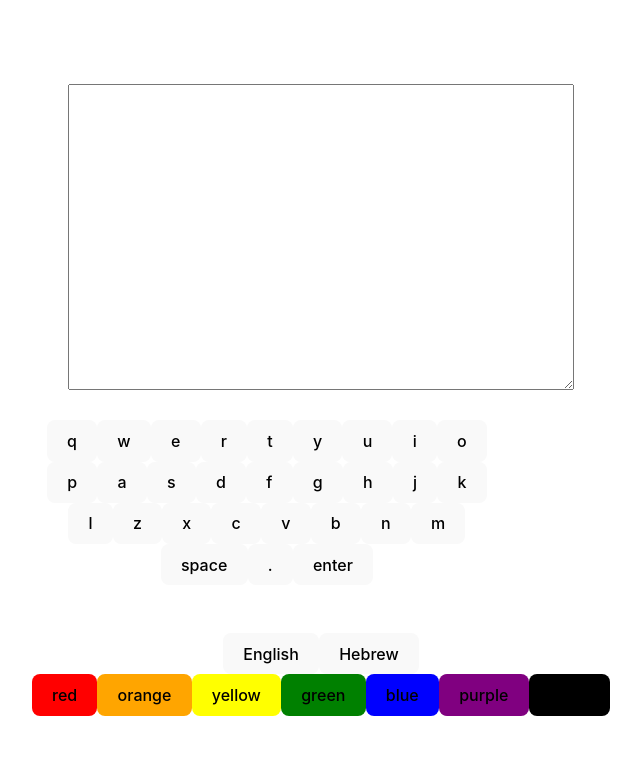
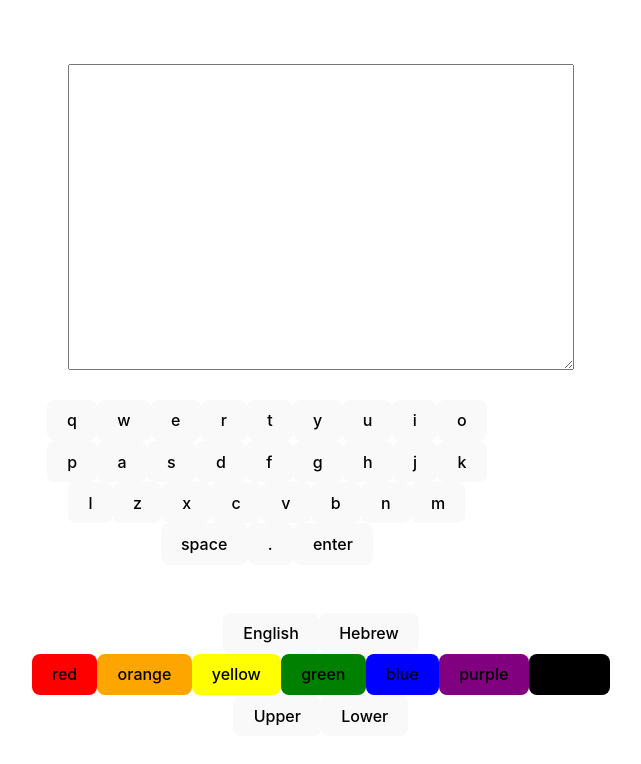
Before and after one commit to TalyaAlbeck/orli-talya, a React (Vite) app in the folder mini-project-vite/: page / in a window 1280 px wide. Shown: the top 764 px of the page, without its empty margins (319-960 px from the left). Built offline with nearby package versions, Linux system fonts and the light colour scheme.

Commit message:
Upper and lower

```diff
--- a/mini-project-vite/src/components/Keyboard.jsx
+++ b/mini-project-vite/src/components/Keyboard.jsx
@@ -12,12 +12,13 @@ let myStyle = {
 }
 
 function Keybord(){
-    const [inputValue, setInputValue] = useState("")
-    const [language, setLanguage] = useState("English")
-    const [style, setColorStyle] = useState(myStyle)
+    const [inputValue, setInputValue] = useState("");
+    const [language, setLanguage] = useState("English");
+    const [style, setColorStyle] = useState(myStyle);
+    const [isUpper, setIsUpper] = useState(false);
 
     function addChar({target}) {
-        setInputValue(inputValue + target.innerHTML);
+        isUpper ? setInputValue(inputValue + target.innerHTML.toString().toUpperCase()) : setInputValue(inputValue + target.innerHTML);
 
     }
     function addSpace() {
@@ -55,8 +56,12 @@ function Keybord(){
             <ChooseLanguage setLanguage={setLanguage}/>
             <div className="colors">
                 {colors.map((item, index) => (
-                    <button onClick={() => {ChangeInputColor(item)}} style={{backgroundColor: item}}>{item}</button>
+                    <button key={index} onClick={() => {ChangeInputColor(item)}} style={{backgroundColor: item}}>{item}</button>
                 ))}
+            </div>
+            <div>
+                <button onClick={() => setIsUpper(true)}>Upper</button>
+                <button onClick={() => setIsUpper(false)}>Lower</button>
             </div>
 
         </>
```
